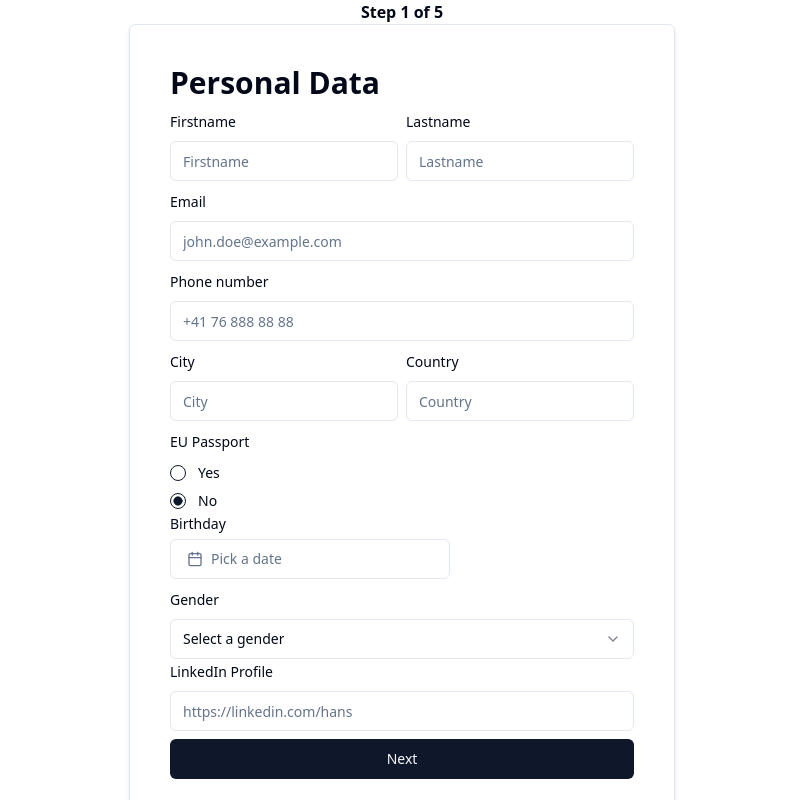
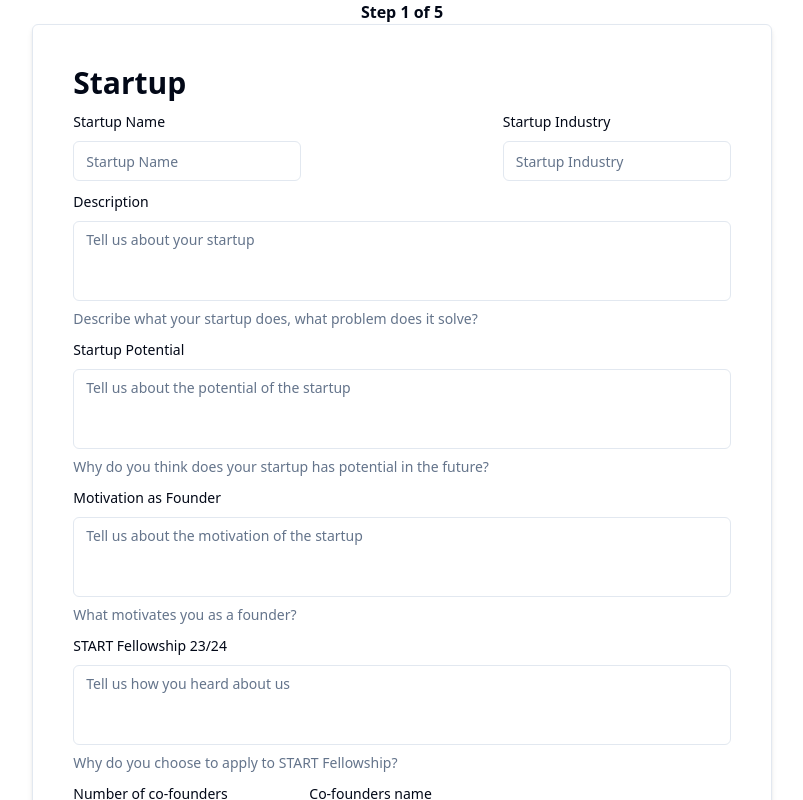
Before and after one commit to swyss/hack-42, a React (Vite) app in the folder frontend/: page /startup/create in a window 1280 px wide. Shown: the top 800 px of the page, without its empty margins (238-1041 px from the left). Built offline with nearby package versions, Linux system fonts and the light colour scheme.

Commit message:
Added Startupform

```diff
--- /dev/null
+++ b/frontend/src/components/form/startup/startupForm.jsx
@@ -0,0 +1,201 @@
+import { zodResolver } from "@hookform/resolvers/zod";
+import React from "react";
+import { useForm } from "react-hook-form";
+import { Input } from "@/components/ui/input";
+import { Button } from "@/components/ui/button";
+import { Textarea } from "@/components/ui/textarea";
+import {
+  Form,
+  FormControl,
+  FormField,
+  FormItem,
+  FormLabel,
+  FormMessage,
+  FormDescription,
+} from "@/components/ui/form";
+import { StartupSchema } from "./startupSchema";
+
+export default function StartupForm({ parentSubmit }) {
+  const form = useForm({
+    resolver: zodResolver(StartupSchema),
+    defaultValues: {
+      name: "",
+      industry: "",
+      description: "",
+      potential: "",
+      motivation: "",
+      chooseSTART: "",
+      coFounderCount: 0,
+      coFounderNames: "",
+    },
+  });
+  function onSubmit(values) {
+    //Add the Data to parent
+    values.stepName = "startup";
+    parentSubmit(values);
+    console.log(values);
+  }
+  return (
+    <Form {...form} className="border shadow-md w-full">
+      <form
+        onSubmit={form.handleSubmit(onSubmit)}
+        className="flex flex-col gap-2 border p-10 rounded-md shadow-md"
+      >
+        <h1 className="font-bold text-3xl">Startup</h1>
+        <div className="flex flex-col gap-2">
+          <div className="flex flex-row justify-between">
+            <FormField
+              control={form.control}
+              name="name"
+              render={({ field }) => (
+                <FormItem>
+                  <FormLabel>Startup Name</FormLabel>
+                  <FormControl>
+                    <Input placeholder="Startup Name" {...field} />
+                  </FormControl>
+                  <FormMessage />
+                </FormItem>
+              )}
+            />
+            <FormField
+              control={form.control}
+              name="industry"
+              render={({ field }) => (
+                <FormItem>
+                  <FormLabel>Startup Industry</FormLabel>
+                  <FormControl>
+                    <Input placeholder="Startup Industry" {...field} />
+                  </FormControl>
+                  <FormMessage />
+                </FormItem>
+              )}
+            />
+          </div>
+
+          <FormField
+            control={form.control}
+            name="description"
+            render={({ field }) => (
+              <FormItem>
+                <FormLabel>Description</FormLabel>
+                <FormControl>
+                  <Textarea
+                    placeholder="Tell us about your startup"
+                    className="resize-none"
+                    {...field}
+                  />
+                </FormControl>
+                <FormDescription>
+                  Describe what your startup does, what problem does it solve?
+                </FormDescription>
+                <FormMessage />
+              </FormItem>
+            )}
+          />
+          <FormField
+            control={form.control}
+            name="potential"
+            render={({ field }) => (
+              <FormItem>
+                <FormLabel>Startup Potential</FormLabel>
+                <FormControl>
+                  <Textarea
+                    placeholder="Tell us about the potential of the startup"
+                    className="resize-none"
+                    {...field}
+                  />
+                </FormControl>
+                <FormDescription>
+                  Why do you think does your startup has potential in the
+                  future?
+                </FormDescription>
+                <FormMessage />
+              </FormItem>
+            )}
+          />
+          <FormField
+            control={form.control}
+            name="motivation"
+            render={({ field }) => (
+              <FormItem>
+                <FormLabel>Motivation as Founder</FormLabel>
+                <FormControl>
+                  <Textarea
+                    placeholder="Tell us about the motivation of the startup"
+                    className="resize-none"
+                    {...field}
+                  />
+                </FormControl>
+                <FormDescription>
+                  What motivates you as a founder?
+                </FormDescription>
+                <FormMessage />
+              </FormItem>
+            )}
+          />
+          <FormField
+            control={form.control}
+            name="chooseSTART"
+            render={({ field }) => (
+              <FormItem>
+                <FormLabel>START Fellowship 23/24</FormLabel>
+                <FormControl>
+                  <Textarea
+                    placeholder="Tell us how you heard about us"
+                    className="resize-none"
+                    {...field}
+                  />
+                </FormControl>
+                <FormDescription>
+                  Why do you choose to apply to START Fellowship?
+                </FormDescription>
+                <FormMessage />
+              </FormItem>
+            )}
+          />
+          <div className="w-full">
+            <div className="flex flex-row justify-between gap-2">
+              <FormField
+                control={form.control}
+                name="coFounderCount"
+                render={({ field }) => (
+                  <FormItem>
+                    <FormLabel>Number of co-founders</FormLabel>
+                    <FormControl>
+                      <Input placeholder="0" {...field} />
+                    </FormControl>
+                    <FormMessage />
+                  </FormItem>
+                )}
+              />
+
+              <FormField
+                control={form.control}
+                name="coFounderNames"
+                render={({ field }) => (
+                  <FormItem>
+                    <FormLabel>Co-founders name</FormLabel>
+                    <FormControl>
+                      <Textarea
+                        placeholder="Write all co-founder names down"
+                        className="resize-none"
+                        {...field}
+                      />
+                    </FormControl>
+                    <FormDescription>
+                      Full names required & please separate the names with a
+                      comma
+                    </FormDescription>
+                    <FormMessage />
+                  </FormItem>
+                )}
+              />
+            </div>
+          </div>
+
+          <Button type="submit">Next</Button>
+        </div>
+      </form>
+    </Form>
+  );
+}
--- /dev/null
+++ b/frontend/src/components/form/startup/startupSchema.js
@@ -0,0 +1,29 @@
+import { z } from "zod";
+export const StartupSchema = z.object({
+  name: z
+    .string()
+    .min(2, "Startup must have at least 2 letters")
+    .max(50, "Name can't exceed 50 letters"),
+  industry: z
+    .string()
+    .min(2, "Industry must have at least 2 letters")
+    .max(50, "Industry can't exceed 50 letters"),
+  description: z
+    .string()
+    .min(10, "Description should be least 10 letters")
+    .max(100, "Description can't exceed 100 letters"),
+  potential: z
+    .string()
+    .min(10, "Potential should be least 10 letters")
+    .max(100, "Potential can't exceed 100 letters"),
+  motivation: z
+    .string()
+    .min(10, "Motivation should be least 10 letters")
+    .max(100, "Motivation can't exceed 100 letters"),
+  chooseSTART: z
+    .string()
+    .min(10, "Why START Fellowship should be least 10 letters")
+    .max(100, "Why START Fellowship can't exceed 100 letters"),
+  coFounderCount: z.string(),
+  coFounderNames: z.string(),
+});
--- /dev/null
+++ b/frontend/src/components/ui/textarea.jsx
@@ -0,0 +1,18 @@
+import * as React from "react"
+
+import { cn } from "@/lib/utils"
+
+const Textarea = React.forwardRef(({ className, ...props }, ref) => {
+  return (
+    (<textarea
+      className={cn(
+        "flex min-h-[80px] w-full rounded-md border border-input bg-background px-3 py-2 text-sm ring-offset-background placeholder:text-muted-foreground focus-visible:outline-none focus-visible:ring-2 focus-visible:ring-ring focus-visible:ring-offset-2 disabled:cursor-not-allowed disabled:opacity-50",
+        className
+      )}
+      ref={ref}
+      {...props} />)
+  );
+})
+Textarea.displayName = "Textarea"
+
+export { Textarea }
--- a/frontend/src/pages/startup/create/create.jsx
+++ b/frontend/src/pages/startup/create/create.jsx
@@ -1,6 +1,7 @@
 import React, { useState } from "react";
 import PersonalForm from "@/components/form/personalForm/personalForm";
 import AcademiaForm from "@/components/form/academia/academiaForm";
+import StartupForm from "@/components/form/startup/startupForm";
 
 export default function CreateStartup() {
   const [currentStep, setCurrentStep] = useState(1);
@@ -26,7 +27,7 @@ export default function CreateStartup() {
   const renderForm = () => {
     switch (currentStep) {
       case 1:
-        return <PersonalForm parentSubmit={handleSubmit} />;
+        return <StartupForm parentSubmit={handleSubmit} />;
       case 2:
         return <AcademiaForm parentSubmit={handleSubmit} />;
       case 3:
```
